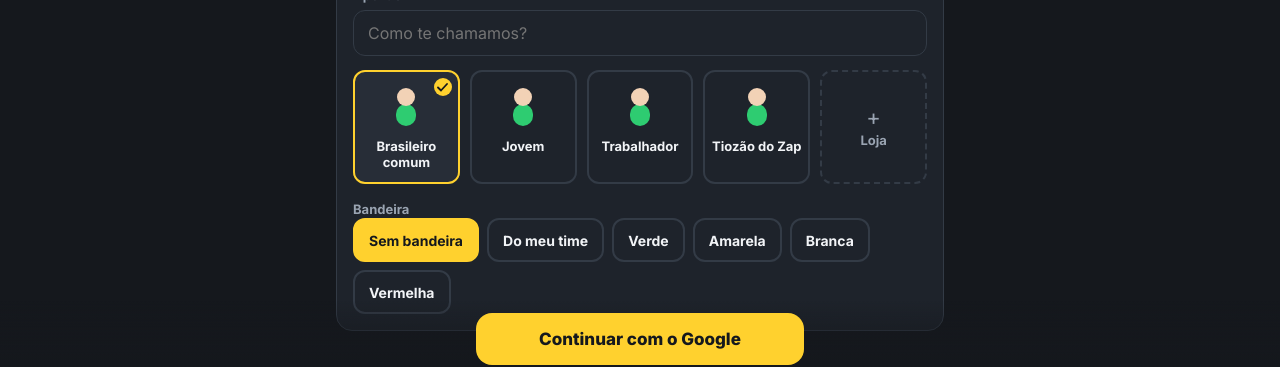
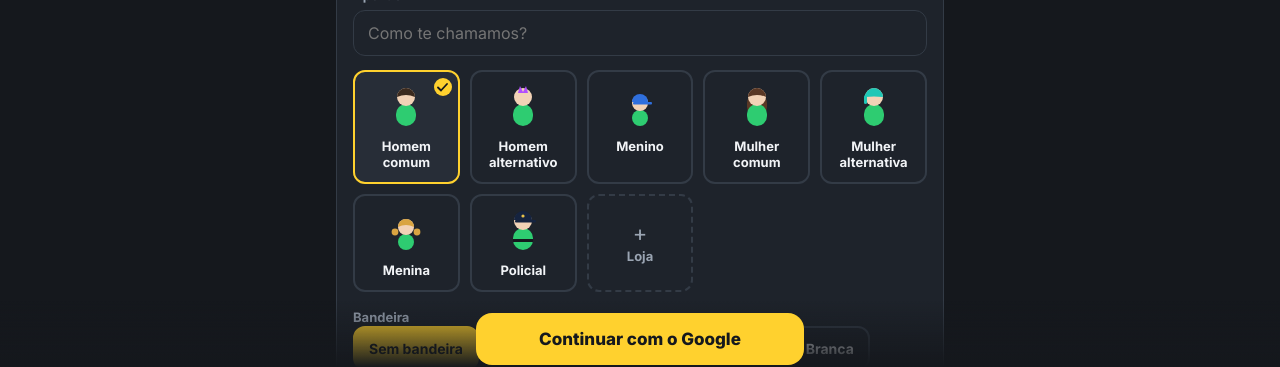
Before and after one commit to conselho-digital/manifestacao, a React (Vite) app in the folder apps/client/: page / in a window 1280 px wide. Shown: the part 333-700 px from the top of the page. Built offline with nearby package versions, Linux system fonts and the light colour scheme; no server answers; the database is empty.

Commit message:
Nova lista de personagens para todas as equipes (homem/mulher comum e alternativo, menino, menina, policial) com visuais próprios; pagamentos recusam sancionados
Co-Authored-By: Claude Sonnet 5.5 <noreply@anthropic.com>
Claude-Session: https://claude.ai/code/session_01PbPT5ybDogAjfAtBZ5F5Vg

```diff
--- a/apps/client/src/game/Avatar.tsx
+++ b/apps/client/src/game/Avatar.tsx
@@ -2,7 +2,8 @@ import { forwardRef, Suspense, useRef } from "react";
 import { Group } from "three";
 import { useFrame } from "@react-three/fiber";
 import { Html } from "@react-three/drei";
-import { VEHICLES, flagColor, type FlagId, type TeamId, type VehicleId } from "@manifestacao/shared";
+import { VEHICLES, flagColor, type CharacterId, type FlagId, type TeamId, type VehicleId } from "@manifestacao/shared";
+import { lookOf } from "./characterLook.js";
 import { WHEELIE_MAX_ANGLE } from "./driving.js";
 import { Flag3D, Vehicle3D, GlbModel } from "./props3d.js";
 import { flagImageUrl, flagModelUrl, teamImageUrl } from "./models.js";
@@ -16,6 +17,8 @@ interface AvatarProps {
   flag?: FlagId;
   /** Equipe: a imagem da bandeira da equipe (enviada no admin) é a bandeira que o personagem carrega a pé. */
   team?: TeamId;
+  /** Personagem: define a aparência do corpo geométrico (cabelo, chapéu, tamanho). */
+  character?: CharacterId;
   vehicle?: VehicleId;
   /** Cartaz personalizado ativo (texto vem do banco, nunca direto da rede). */
   sign?: SignData | null;
@@ -28,10 +31,92 @@ interface AvatarProps {
 /** Eixo traseiro da moto: a roda da frente sobe girando em torno daqui. */
 const MOTO_REAR_AXLE_Z = -0.7;
 
+/** Cabelo/chapéu do personagem, sobre a cabeça (centro em y=1,7; frente = +Z). */
+function Headwear({ character }: { character?: CharacterId }) {
+  const look = lookOf(character);
+  const mat = <meshStandardMaterial color={look.hairColor} />;
+  switch (look.hair) {
+    case "short":
+      return (
+        <mesh position={[0, 1.83, -0.02]} scale={[1, 0.62, 1]} castShadow>
+          <sphereGeometry args={[0.3, 14, 10]} />
+          {mat}
+        </mesh>
+      );
+    case "mohawk":
+      return (
+        <group>
+          {[-0.16, -0.05, 0.06, 0.17].map((z, i) => (
+            <mesh key={z} position={[0, 1.96 + (i % 2) * 0.05, z]} castShadow>
+              <boxGeometry args={[0.07, 0.22, 0.09]} />
+              {mat}
+            </mesh>
+          ))}
+        </group>
+      );
+    case "long":
+      return (
+        <group>
+          <mesh position={[0, 1.83, -0.02]} scale={[1, 0.62, 1]} castShadow>
+            <sphereGeometry args={[0.3, 14, 10]} />
+            {mat}
+          </mesh>
+          <mesh position={[0, 1.48, -0.2]} castShadow>
+            <boxGeometry args={[0.52, 0.62, 0.12]} />
+            {mat}
+          </mesh>
+        </group>
+      );
+    case "bob":
+      return (
+        <mesh position={[0, 1.76, -0.03]} scale={[1, 0.85, 1.02]} castShadow>
+          <sphereGeometry args={[0.33, 14, 12]} />
+          {mat}
+        </mesh>
+      );
+    case "pigtails":
+      return (
+        <group>
+          <mesh position={[0, 1.83, -0.02]} scale={[1, 0.62, 1]} castShadow>
+            <sphereGeometry args={[0.3, 14, 10]} />
+            {mat}
+          </mesh>
+          {[-1, 1].map((side) => (
+            <mesh key={side} position={[side * 0.34, 1.62, -0.05]} castShadow>
+              <sphereGeometry args={[0.12, 10, 10]} />
+              {mat}
+            </mesh>
+          ))}
+        </group>
+      );
+    case "cap":
+    case "police":
+      return (
+        <group>
+          <mesh position={[0, 1.76, 0]} castShadow>
+            <sphereGeometry args={[0.31, 16, 8, 0, Math.PI * 2, 0, Math.PI / 2]} />
+            {mat}
+          </mesh>
+          <mesh position={[0, 1.77, 0.27]} castShadow>
+            <boxGeometry args={[0.34, 0.03, 0.22]} />
+            {mat}
+          </mesh>
+          {look.hair === "police" && (
+            <mesh position={[0, 1.86, 0.3]}>
+              <boxGeometry args={[0.1, 0.1, 0.02]} />
+              <meshStandardMaterial color={0xe8c24a} />
+            </mesh>
+          )}
+        </group>
+      );
+  }
+}
+
 /** Corpo geométrico (fallback quando não há modelo glTF). */
-function ProceduralBody({ color, arms = true }: { color: number; arms?: boolean }) {
+export function ProceduralBody({ color, arms = true, character }: { color: number; arms?: boolean; character?: CharacterId }) {
+  const look = lookOf(character);
   return (
-    <>
+    <group scale={look.scale}>
       {/* Braços: manga na cor da camisa e mão na cor da pele, caindo dos ombros com leve abertura. */}
       {arms && [-1, 1].map((side) => (
         <group key={side} position={[side * 0.46, 1.32, 0]} rotation={[0, 0, side * 0.12]}>
@@ -53,7 +138,14 @@ function ProceduralBody({ color, arms = true }: { color: number; arms?: boolean
         <sphereGeometry args={[0.28, 16, 16]} />
         <meshStandardMaterial color={0xf2d2b6} />
       </mesh>
-    </>
+      <Headwear character={character} />
+      {look.belt && (
+        <mesh position={[0, 0.78, 0]}>
+          <cylinderGeometry args={[0.37, 0.37, 0.09, 16]} />
+          <meshStandardMaterial color={0x15181d} />
+        </mesh>
+      )}
+    </group>
   );
 }
 
@@ -86,7 +178,7 @@ function FlagProp({ flag, color, team }: { flag: FlagId; color: number; team?: T
  * opcional e etiqueta de apelido. Usado pelo jogador local e pelos remotos.
  */
 export const Avatar = forwardRef<Group, AvatarProps>(function Avatar(
-  { color, name, flag = "nenhuma", team, vehicle = "nenhum", sign = null, modelUrl = null, wheelieRef },
+  { color, name, flag = "nenhuma", team, character, vehicle = "nenhum", sign = null, modelUrl = null, wheelieRef },
   ref,
 ) {
   const tiltRef = useRef<Group>(null);
@@ -103,11 +195,11 @@ export const Avatar = forwardRef<Group, AvatarProps>(function Avatar(
       <group ref={tiltRef} position={[0, 0, MOTO_REAR_AXLE_Z]}>
       <group position={[0, 0, -MOTO_REAR_AXLE_Z]}>
       {modelUrl ? (
-        <Suspense fallback={<ProceduralBody color={color} arms={vehicle === "nenhum"} />}>
-          <GlbModel url={modelUrl} fallback={<ProceduralBody color={color} arms={vehicle === "nenhum"} />} />
+        <Suspense fallback={<ProceduralBody color={color} arms={vehicle === "nenhum"} character={character} />}>
+          <GlbModel url={modelUrl} fallback={<ProceduralBody color={color} arms={vehicle === "nenhum"} character={character} />} />
         </Suspense>
       ) : (
-        <ProceduralBody color={color} arms={vehicle === "nenhum"} />
+        <ProceduralBody color={color} arms={vehicle === "nenhum"} character={character} />
       )}
 
       {/* Bandeira só a pé: em veículo as mãos estão ocupadas. */}
--- a/apps/client/src/game/Game.tsx
+++ b/apps/client/src/game/Game.tsx
@@ -338,6 +338,7 @@ export function Game({ avatar, owned, onOpenStore, paused, entitlementsLoading,
           name={avatar.nickname}
           flag={playAvatar.flag}
           team={avatar.team}
+          character={avatar.character}
           sign={signId ? signs.get(signId) ?? null : null}
           vehicle={vehicle}
           modelUrl={modelUrlFor(avatar.character, avatar.team)}
--- a/apps/client/src/game/Player.tsx
+++ b/apps/client/src/game/Player.tsx
@@ -3,6 +3,7 @@ import { Group, Vector3 } from "three";
 import { useFrame, useThree } from "@react-three/fiber";
 import {
   VEHICLES,
+  type CharacterId,
   type Facing,
   type FlagId,
   type TeamId,
@@ -38,6 +39,8 @@ interface PlayerProps {
   name: string;
   flag: FlagId;
   team?: TeamId;
+  /** Personagem (aparência do corpo geométrico). */
+  character?: CharacterId;
   /** Cartaz personalizado que o jogador carrega. */
   sign?: SignData | null;
   vehicle: VehicleId;
@@ -90,6 +93,7 @@ export function Player({
   name,
   flag,
   team,
+  character,
   sign = null,
   vehicle,
   modelUrl,
@@ -315,6 +319,6 @@ export function Player({
   });
 
   return (
-    <Avatar ref={ref} color={color} name={name} flag={flag} team={team} vehicle={vehicle} sign={sign} modelUrl={modelUrl} wheelieRef={wheelieRef} />
+    <Avatar ref={ref} color={color} name={name} flag={flag} team={team} character={character} vehicle={vehicle} sign={sign} modelUrl={modelUrl} wheelieRef={wheelieRef} />
   );
 }
--- a/apps/client/src/game/RemotePlayers.tsx
+++ b/apps/client/src/game/RemotePlayers.tsx
@@ -75,6 +75,7 @@ export function RemotePlayers({ ids, playersRef, signs }: RemotePlayersProps) {
             name={p.nickname}
             flag={p.flag}
             team={p.team}
+            character={p.character}
             vehicle={p.vehicle}
             wheelieRef={wheelieRefFor(id)}
             sign={p.signId ? signs.get(p.signId) ?? null : null}
--- /dev/null
+++ b/apps/client/src/game/characterLook.ts
@@ -0,0 +1,27 @@
+import type { CharacterId } from "@manifestacao/shared";
+
+/** Aparência dos personagens geométricos (enquanto não há modelo .glb): escala, cabelo/chapéu e detalhes. */
+export type HairStyle = "short" | "mohawk" | "long" | "bob" | "pigtails" | "cap" | "police";
+
+export interface CharacterLook {
+  /** Escala do corpo todo (crianças menores). */
+  scale: number;
+  hair: HairStyle;
+  hairColor: number;
+  /** Cinto preto na cintura (policial). */
+  belt?: boolean;
+}
+
+export const CHARACTER_LOOKS: Record<CharacterId, CharacterLook> = {
+  homem_comum: { scale: 1, hair: "short", hairColor: 0x3b2a1e },
+  homem_alternativo: { scale: 1.04, hair: "mohawk", hairColor: 0xb14dff },
+  menino: { scale: 0.78, hair: "cap", hairColor: 0x2f6fdd },
+  mulher_comum: { scale: 0.96, hair: "long", hairColor: 0x5a3825 },
+  mulher_alternativa: { scale: 0.98, hair: "bob", hairColor: 0x1fc7b6 },
+  menina: { scale: 0.78, hair: "pigtails", hairColor: 0xd9a441 },
+  policial: { scale: 1.02, hair: "police", hairColor: 0x15233f, belt: true },
+};
+
+export function lookOf(character: CharacterId | undefined): CharacterLook {
+  return (character && CHARACTER_LOOKS[character]) || CHARACTER_LOOKS.homem_comum;
+}
--- a/apps/client/src/net/useAvenueRealtime.ts
+++ b/apps/client/src/net/useAvenueRealtime.ts
@@ -6,6 +6,7 @@ import {
   MAX_CHAT_LENGTH,
   MAX_NICKNAME_LENGTH,
   TEAM_IDS,
+  DEFAULT_CHARACTER,
   isCharacterId,
   isFlagId,
   isTeamId,
@@ -107,7 +108,7 @@ function sanitizePresence(id: string, p: unknown): PresenceState {
     nickname: String(raw.nickname ?? "Anônimo").slice(0, MAX_NICKNAME_LENGTH),
     team: isTeamId(raw.team) ? raw.team : "neutro",
     shirt: typeof raw.shirt === "number" && Number.isInteger(raw.shirt) && raw.shirt >= 0 && raw.shirt <= 0xffffff ? raw.shirt : 0x8b97a3,
-    character: isCharacterId(raw.character) ? raw.character : "comum",
+    character: isCharacterId(raw.character) ? raw.character : DEFAULT_CHARACTER,
     flag: isFlagId(raw.flag) ? raw.flag : "nenhuma",
     signId: typeof raw.signId === "string" && SIGN_ID_RE.test(raw.signId) ? raw.signId : undefined,
   };
--- a/apps/client/src/shop/ProductThumb.tsx
+++ b/apps/client/src/shop/ProductThumb.tsx
@@ -1,3 +1,4 @@
+import { ProceduralBody } from "../game/Avatar.js";
 import { Component, Suspense, useEffect, useRef, useState, type ReactNode } from "react";
 import { Canvas, useFrame, useThree } from "@react-three/fiber";
 import { Bounds } from "@react-three/drei";
@@ -46,19 +47,7 @@ function ProductModel({ itemId }: { itemId: string }) {
   if (kind === "character" && isCharacterId(slug)) {
     const url = modelUrlFor(slug);
     if (url) return <GlbModel url={url} />;
-    const color = TEAMS[TEAM_IDS[0]!].color;
-    return (
-      <group>
-        <mesh position={[0, 0.9, 0]}>
-          <capsuleGeometry args={[0.35, 0.8, 4, 12]} />
-          <meshStandardMaterial color={color} />
-        </mesh>
-        <mesh position={[0, 1.7, 0]}>
-          <sphereGeometry args={[0.28, 16, 16]} />
-          <meshStandardMaterial color={0xf2d2b6} />
-        </mesh>
-      </group>
-    );
+    return <ProceduralBody color={TEAMS[TEAM_IDS[0]!].color} character={slug} />;
   }
   if (kind === "spray" && slug) {
     const url = sprayModelUrl(slug);
--- a/apps/client/src/ui/AvatarGlyph.tsx
+++ b/apps/client/src/ui/AvatarGlyph.tsx
@@ -1,16 +1,52 @@
+import type { CharacterId } from "@manifestacao/shared";
+import { lookOf } from "../game/characterLook.js";
+
 /** Mesma cor de pele usada no corpo procedural (game/Avatar.tsx ProceduralBody). */
 const SKIN_COLOR = "#f2d2b6";
 
+const hex = (n: number) => `#${n.toString(16).padStart(6, "0")}`;
+
 /**
  * Ícone do avatar: a mesma silhueta capsule+esfera usada no personagem 3D
- * geométrico (ver game/Avatar.tsx), só que em SVG 2D para as telas de UI.
+ * geométrico (ver game/Avatar.tsx), só que em SVG 2D para as telas de UI, com o cabelo/chapéu de cada personagem.
  * Desenho próprio, sem referência externa.
  */
-export function AvatarGlyph({ color, size = 48 }: { color: string; size?: number }) {
+export function AvatarGlyph({ color, size = 48, character }: { color: string; size?: number; character?: CharacterId }) {
+  const look = lookOf(character);
+  const hair = hex(look.hairColor);
+  const kid = look.scale < 0.9;
+  // Crianças: corpo e cabeça menores, apoiados na base.
+  const bodyY = kid ? 26 : 20;
+  const bodyH = kid ? 16 : 22;
+  const headY = kid ? 19 : 13;
+  const headR = kid ? 8 : 9;
   return (
     <svg width={size} height={size} viewBox="0 0 48 48" aria-hidden="true">
-      <rect x={14} y={20} width={20} height={22} rx={10} fill={color} />
-      <circle cx={24} cy={13} r={9} fill={SKIN_COLOR} />
+      {look.hair === "long" && <rect x={14} y={headY - 2} width={20} height={20} rx={8} fill={hair} />}
+      {look.hair === "pigtails" && (
+        <>
+          <circle cx={13} cy={headY + 5} r={3.4} fill={hair} />
+          <circle cx={35} cy={headY + 5} r={3.4} fill={hair} />
+        </>
+      )}
+      <rect x={kid ? 16 : 14} y={bodyY} width={kid ? 16 : 20} height={bodyH} rx={kid ? 8 : 10} fill={color} />
+      {look.belt && <rect x={14} y={bodyY + 11} width={20} height={3} fill="#15181d" />}
+      <circle cx={24} cy={headY} r={headR} fill={SKIN_COLOR} />
+      {(look.hair === "short" || look.hair === "bob" || look.hair === "long" || look.hair === "pigtails") && (
+        <path
+          d={`M${24 - headR} ${headY} a${headR} ${headR} 0 0 1 ${headR * 2} 0 q-${headR} -${look.hair === "bob" ? 1 : 4} -${headR * 2} 0z`}
+          fill={hair}
+        />
+      )}
+      {look.hair === "bob" && <rect x={24 - headR - 1} y={headY - 2} width={3} height={9} rx={1.5} fill={hair} />}
+      {look.hair === "mohawk" && <path d="M19 9 L21 2 L24 8 L27 2 L29 9 Z" fill={hair} />}
+      {(look.hair === "cap" || look.hair === "police") && (
+        <>
+          <path d={`M${24 - headR} ${headY - 1} a${headR} ${headR} 0 0 1 ${headR * 2} 0z`} fill={hair} />
+          <rect x={24 - headR + 1} y={headY - 1} width={headR * 2 + 3} height={2.4} rx={1} fill={hair} />
+          {look.hair === "police" && <circle cx={24} cy={headY - 5} r={1.6} fill="#e8c24a" />}
+        </>
+      )}
     </svg>
   );
 }
--- a/apps/client/src/ui/AvatarPicker.tsx
+++ b/apps/client/src/ui/AvatarPicker.tsx
@@ -12,6 +12,7 @@ import {
   TEAM_IDS,
   flagColor,
   hexColor,
+  DEFAULT_CHARACTER,
   isCharacterId,
   isFlagId,
   isTeamId,
@@ -65,7 +66,7 @@ export function AvatarPicker({ onReady, session, authLoading, onOpenStore }: Ava
   const [team, setTeam] = useState<TeamId>(isTeamId(saved.team) ? saved.team : TEAM_IDS[0]);
   const [nickname, setNickname] = useState(saved.nickname ?? "");
   const [character, setCharacter] = useState<CharacterId>(
-    isCharacterId(saved.character) ? saved.character : "comum",
+    isCharacterId(saved.character) ? saved.character : DEFAULT_CHARACTER,
   );
   const [flag, setFlag] = useState<FlagId>(isFlagId(saved.flag) ? saved.flag : "nenhuma");
 
@@ -333,7 +334,7 @@ export function AvatarPicker({ onReady, session, authLoading, onOpenStore }: Ava
                       </svg>
                     </span>
                   )}
-                  <AvatarGlyph color={teamColorHex} />
+                  <AvatarGlyph color={teamColorHex} character={id} />
                   <span style={{ fontSize: "var(--t-ui)", fontWeight: 700, color: "var(--ink)", textAlign: "center" }}>
                     {CHARACTERS[id].label}
                   </span>
--- a/apps/client/src/ui/OptionsModal.tsx
+++ b/apps/client/src/ui/OptionsModal.tsx
@@ -214,7 +214,7 @@ export function OptionsModal({ avatar, onSave, onClose, onExit, onOpenAdmin, onD
                     cursor: "pointer",
                   }}
                 >
-                  <AvatarGlyph color={teamColorHex} />
+                  <AvatarGlyph color={teamColorHex} character={id} />
                   <span style={{ fontSize: "var(--t-ui)", fontWeight: 700, color: "var(--ink)", textAlign: "center" }}>
                     {CHARACTERS[id].label}
                   </span>
--- a/packages/shared/src/catalog.ts
+++ b/packages/shared/src/catalog.ts
@@ -10,7 +10,14 @@
 import type { TeamId } from "./teams.js";
 
 // ── Personagens ────────────────────────────────────────────────────────────
-export type CharacterId = "comum" | "tiozao" | "jovem" | "trabalhador";
+export type CharacterId =
+  | "homem_comum"
+  | "homem_alternativo"
+  | "menino"
+  | "mulher_comum"
+  | "mulher_alternativa"
+  | "menina"
+  | "policial";
 
 export interface Character {
   id: CharacterId;
@@ -19,14 +26,29 @@ export interface Character {
   priceCents: number;
 }
 
+/** Todos os personagens existem para todas as equipes (o admin pode subir um modelo por equipe). */
 export const CHARACTERS: Record<CharacterId, Character> = {
-  comum: { id: "comum", label: "Brasileiro comum", priceCents: 0 },
-  jovem: { id: "jovem", label: "Jovem", priceCents: 0 },
-  trabalhador: { id: "trabalhador", label: "Trabalhador", priceCents: 2990 },
-  tiozao: { id: "tiozao", label: "Tiozão do Zap", priceCents: 2990 },
+  homem_comum: { id: "homem_comum", label: "Homem comum", priceCents: 0 },
+  homem_alternativo: { id: "homem_alternativo", label: "Homem alternativo", priceCents: 2990 },
+  menino: { id: "menino", label: "Menino", priceCents: 0 },
+  mulher_comum: { id: "mulher_comum", label: "Mulher comum", priceCents: 0 },
+  mulher_alternativa: { id: "mulher_alternativa", label: "Mulher alternativa", priceCents: 2990 },
+  menina: { id: "menina", label: "Menina", priceCents: 0 },
+  policial: { id: "policial", label: "Policial", priceCents: 2990 },
 };
 
-export const CHARACTER_IDS: CharacterId[] = ["comum", "jovem", "trabalhador", "tiozao"];
+export const CHARACTER_IDS: CharacterId[] = [
+  "homem_comum",
+  "homem_alternativo",
+  "menino",
+  "mulher_comum",
+  "mulher_alternativa",
+  "menina",
+  "policial",
+];
+
+/** Personagem inicial (e o que vale quando um valor salvo/recebido é inválido ou de uma versão antiga). */
+export const DEFAULT_CHARACTER: CharacterId = "homem_comum";
 
 export function isCharacterId(v: unknown): v is CharacterId {
   // Object.hasOwn (não `in`): evita que "constructor"/"toString" etc.
```
Also changed, not shown: apps/client/src/game/models.ts (+7 -4 lines), 1 other file (tests, documents, lock files or other folders).
